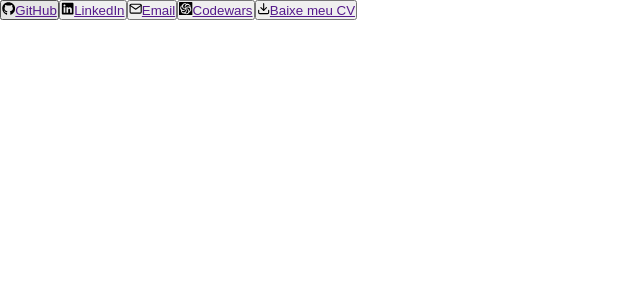
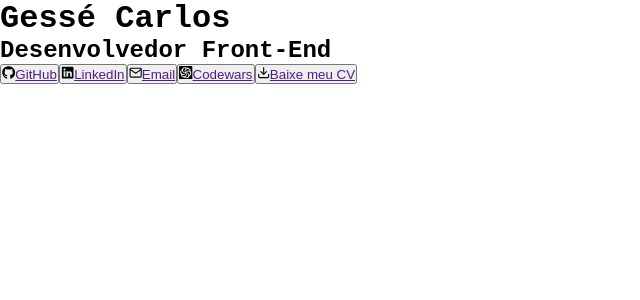
Before and after one commit to gesse-carlos/portfolio, a React (Create React App) app: page / in a window 1280 px wide. Shown: the top 300 px of the page, without its empty margins (0-640 px from the left). Built offline with nearby package versions, Linux system fonts and the light colour scheme; a web font is replaced by a local one.

Commit message:
header created

```diff
--- a/src/App.js
+++ b/src/App.js
@@ -3,6 +3,7 @@ import { FaGithub, FaLinkedin } from "react-icons/fa";
 import { FiMail, FiDownload } from "react-icons/fi";
 import { SiCodewars } from "react-icons/si";
 import Button from './components/Button';
+import Header from './components/Header';
 import './App.css';
 
 const buttonData = [
@@ -36,6 +37,7 @@ const buttonData = [
 function App() {
   return (
     <div className="App">
+      <Header />
       { buttonData.map((button) => (
         <Button
           name={ button.name }
--- /dev/null
+++ b/src/components/Header.jsx
@@ -0,0 +1,13 @@
+import React from 'react';
+
+function Header() {
+  return (
+    <header className="header-container">
+      <div className="profile-picture"></div>
+      <h1>Gessé Carlos</h1>
+      <h2>Desenvolvedor Front-End</h2>
+    </header>
+  );
+}
+
+export default Header;
```
